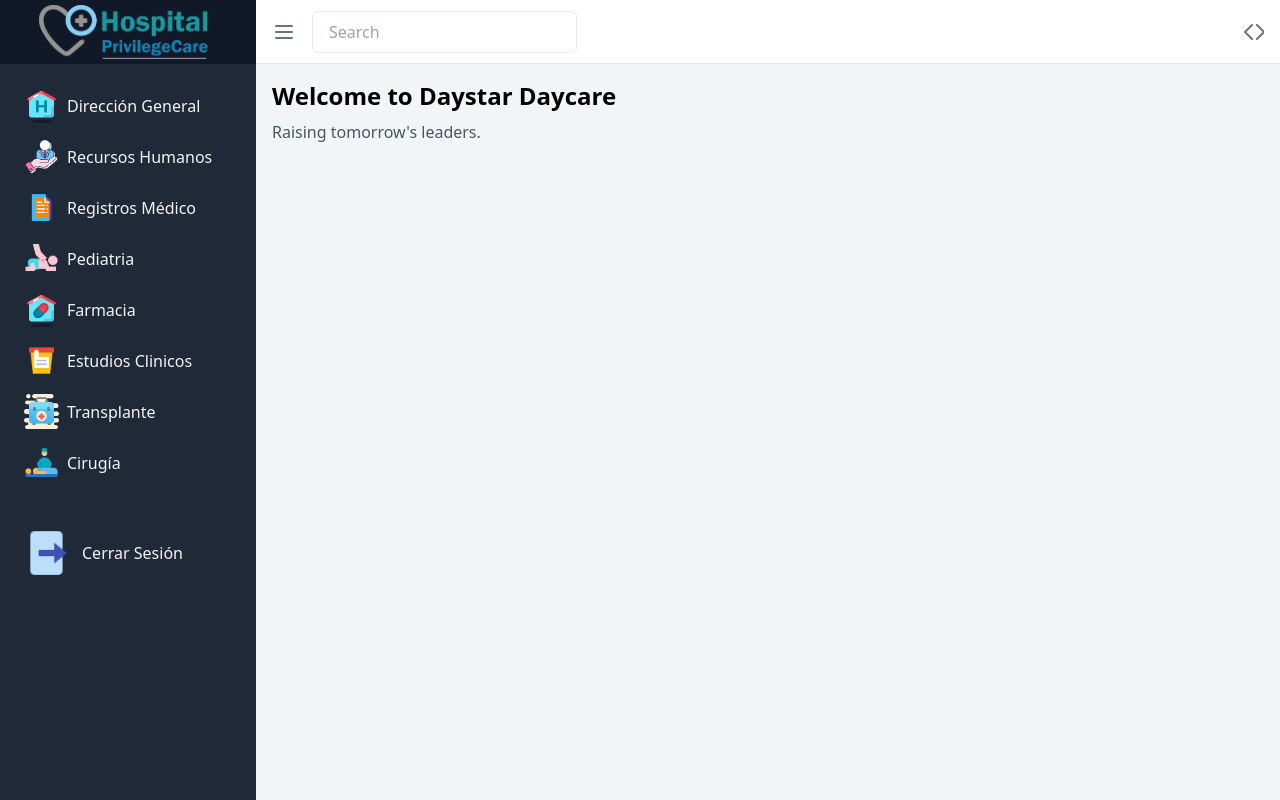
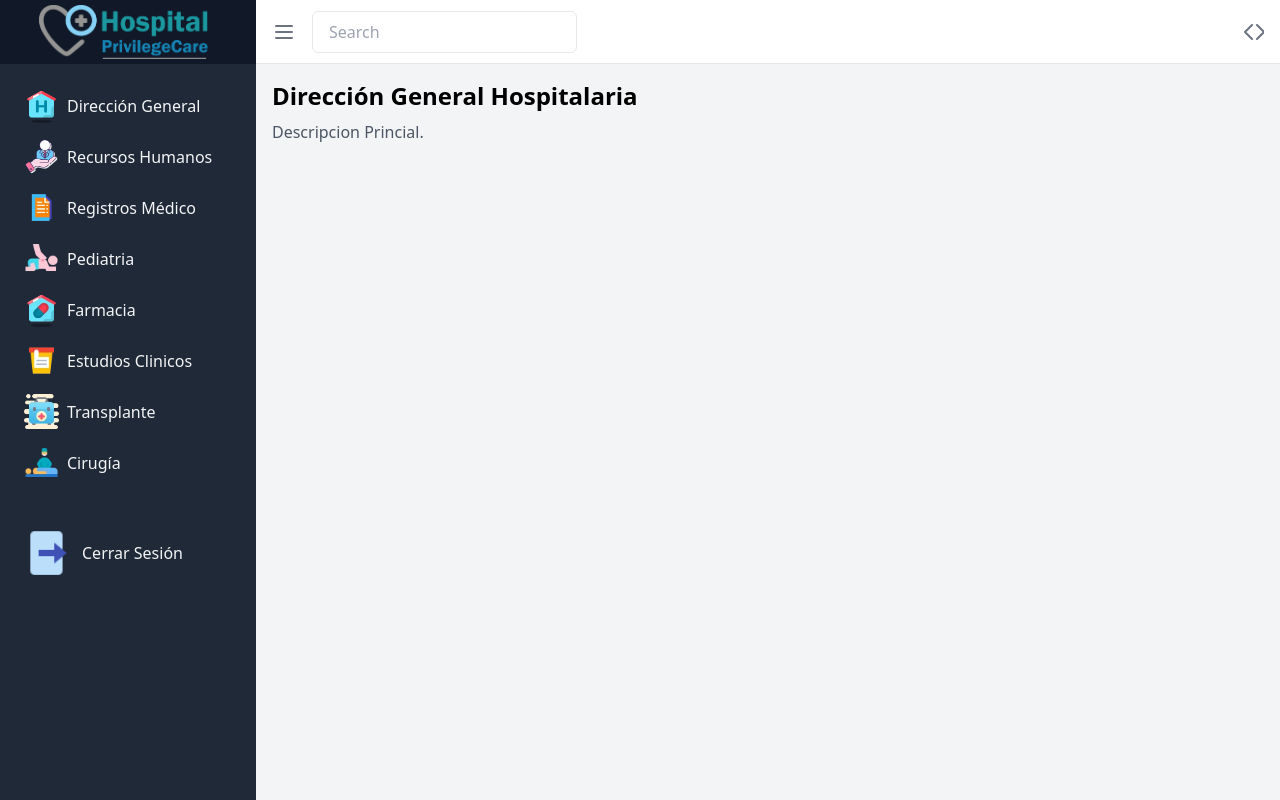
Before and after one commit to Jack3232565/Hospital-2.0, a Vue app in the folder Frond-End/Sistema-hospital/: page /dashboart in a window 1280 px wide. Built offline with nearby package versions, Linux system fonts and the light colour scheme.

Commit message:
Integracion de la Rama Direccion General para el Analisis de avances en el proyecto

```diff
--- a/Frond-End/Sistema-hospital/src/components/Dashboart.vue
+++ b/Frond-End/Sistema-hospital/src/components/Dashboart.vue
@@ -164,8 +164,8 @@
         </div>
       </div>
       <div class="p-4">
-        <h1 class="text-2xl font-bold">Welcome to Daystar Daycare</h1>
-        <p class="mt-2 text-gray-600">Raising tomorrow's leaders.</p>
+        <h1 class="text-2xl font-bold">Dirección General Hospitalaria</h1>
+        <p class="mt-2 text-gray-600">Descripcion Princial.</p>
       </div>
     </div>
   </div>
```
